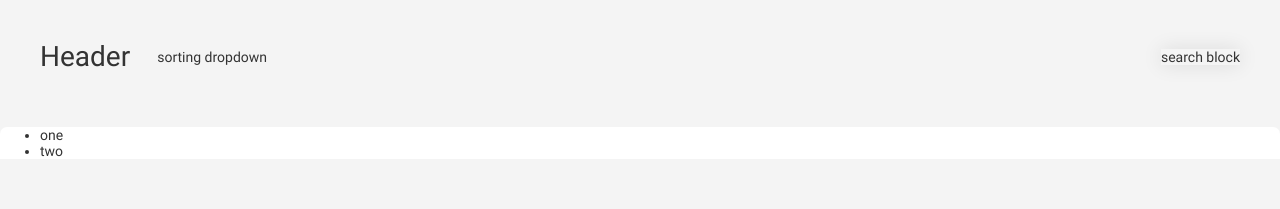
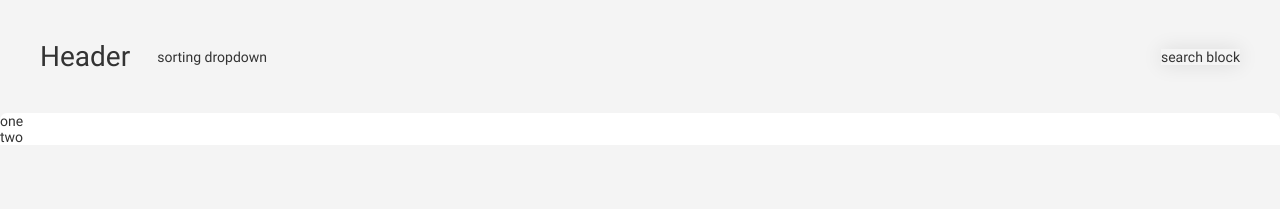
Before and after one commit to vixuxol/ReactProject1, a React app: page / in a window 1280 px wide. Shown: the top 209 px of the page. Built offline with nearby package versions, Linux system fonts and the light colour scheme.

Commit message:
Убраны стили по умолчанию для списков

```diff
--- a/src/main.global.css
+++ b/src/main.global.css
@@ -33,3 +33,9 @@ body {
     /* для разных устройств */
     font-smooth: revert;
 }
+
+ul {
+    margin: 0;
+    padding: 0;
+    list-style: none;
+}
```
